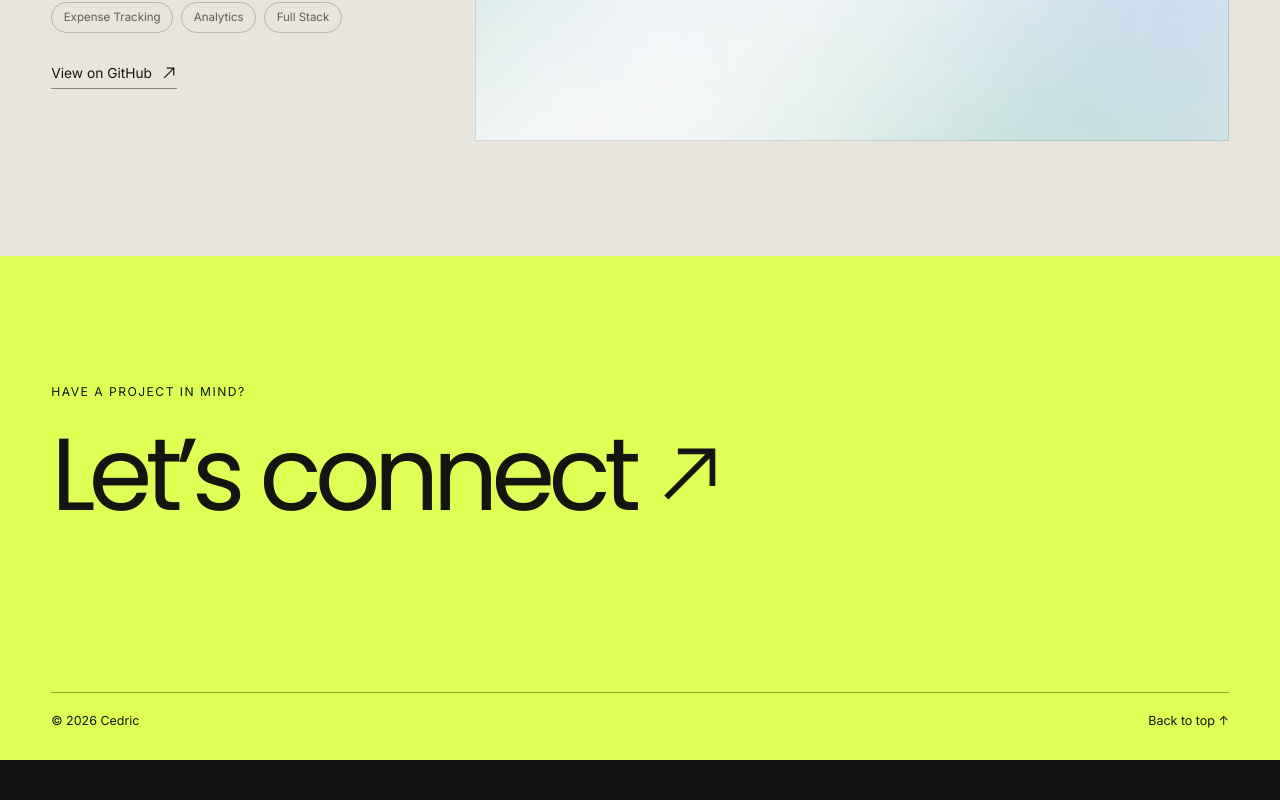
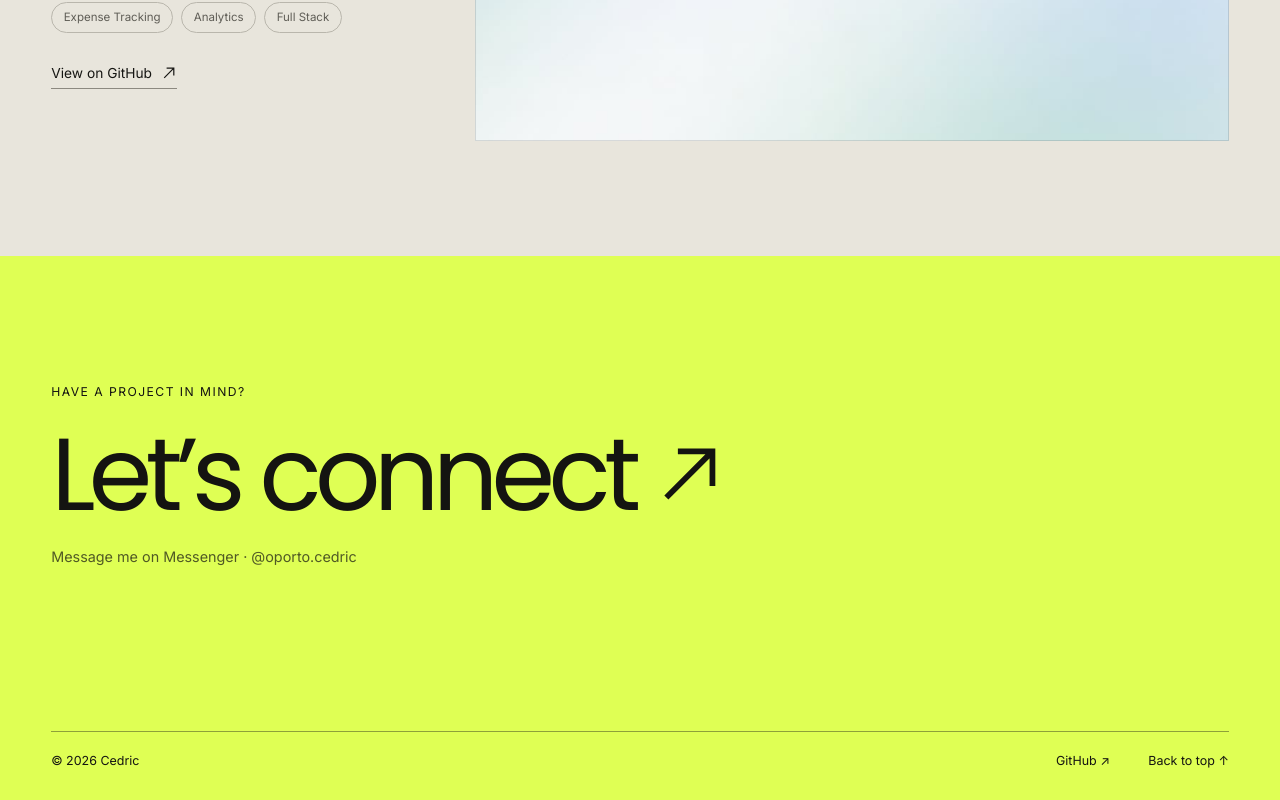
Before and after one commit to cedecj042/sid-portfolio, a React (Vite) app: page / in a window 1280 px wide. Shown: the part 4968-5768 px from the top of the page. Before the commit the page ends 5728 px from the top, so only its background shows below. Built offline with nearby package versions, Linux system fonts and the light colour scheme.

Commit message:
Update Site source

```diff
--- a/src/App.css
+++ b/src/App.css
@@ -57,7 +57,9 @@ footer > p { margin: 0 0 1.5rem; text-transform: uppercase; font-size: .76rem; l
 footer > a { display: inline-flex; align-items: center; gap: 1rem; font: 400 clamp(3.2rem,8vw,8rem)/1 Poppins,sans-serif; letter-spacing: -.065em; text-decoration: none; }
 footer > a svg { width: .75em; height: .75em; }
 footer > a:hover svg { transform: translate(8px,-8px); }
+.messenger-note { margin: 1.4rem 0 0; text-transform: none; letter-spacing: 0; font-size: .9rem; opacity: .7; }
 .footer-bottom { display: flex; justify-content: space-between; margin-top: clamp(6rem,13vw,13rem); padding-top: 1.3rem; border-top: 1px solid rgba(20,20,17,.4); font-size: .78rem; }
 .footer-bottom a { text-decoration: none; }
+.footer-links { display: flex; gap: clamp(1.25rem,3vw,3rem); }
 @media (max-width: 800px) { .intro { min-height: 92svh; padding-bottom: 2.5rem; } .intro-bottom { align-items: flex-start; flex-direction: column; } .story-heading, .timeline li, .section-heading { grid-template-columns: 1fr; gap: 2rem; } .timeline li { gap: 1rem; } .project { grid-template-columns: 1fr; min-height: auto; } .project-copy { min-height: 470px; padding-right: 0; } .project-visual { min-height: 55vw; order: -1; } }
 @media (max-width: 480px) { .site-header nav { gap: .85rem; } .site-header nav a { font-size: .78rem; } .intro h1 { font-size: clamp(2.7rem,14.5vw,4.4rem); } .explore-link, .resume-download { width: 100%; justify-content: space-between; } .project-copy { min-height: 430px; } .project-visual { min-height: 64vw; } footer > a { font-size: 2.8rem; } }
--- a/src/components/SiteFooter.tsx
+++ b/src/components/SiteFooter.tsx
@@ -4,10 +4,16 @@ export function SiteFooter() {
   return (
     <footer>
       <p>Have a project in mind?</p>
-      <a href="https://github.com/cedecj042" target="_blank" rel="noreferrer">Let’s connect <ArrowIcon /></a>
+      <a href="https://m.me/oporto.cedric" target="_blank" rel="noreferrer" aria-label="Message Cedric on Messenger">
+        Let’s connect <ArrowIcon />
+      </a>
+      <p className="messenger-note">Message me on Messenger · @oporto.cedric</p>
       <div className="footer-bottom">
         <span>© {new Date().getFullYear()} Cedric</span>
-        <a href="#top">Back to top ↑</a>
+        <div className="footer-links">
+          <a href="https://github.com/cedecj042" target="_blank" rel="noreferrer">GitHub ↗</a>
+          <a href="#top">Back to top ↑</a>
+        </div>
       </div>
     </footer>
   )
```
